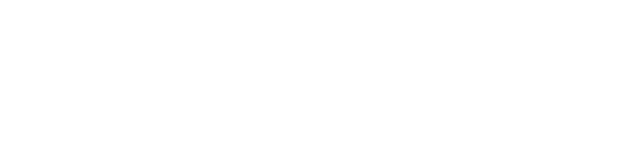
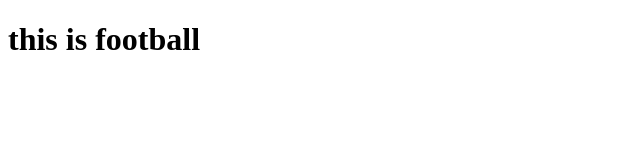
Before and after one commit to adarshsingh110/myrepo, a plain HTML site: page index2.html in a window 1280 px wide. Shown: the whole page, without its empty margins (0-640 px from the left). Drawn offline with Linux system fonts and the light colour scheme.

Commit message:
second file

```diff
--- a/index2.html
+++ b/index2.html
@@ -6,6 +6,6 @@
     <title>Document</title>
 </head>
 <body>
-
+    <h1>this is football</h1>
 </body>
 </html>
```
